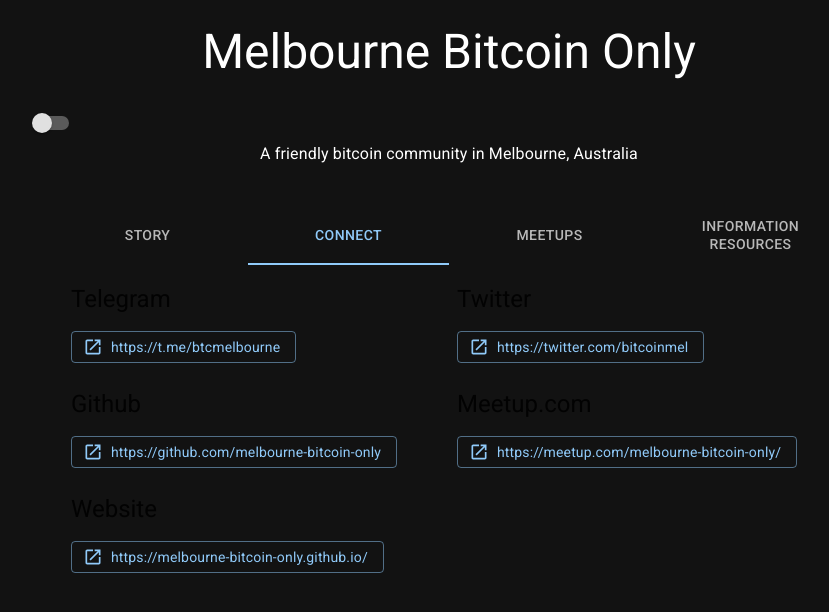
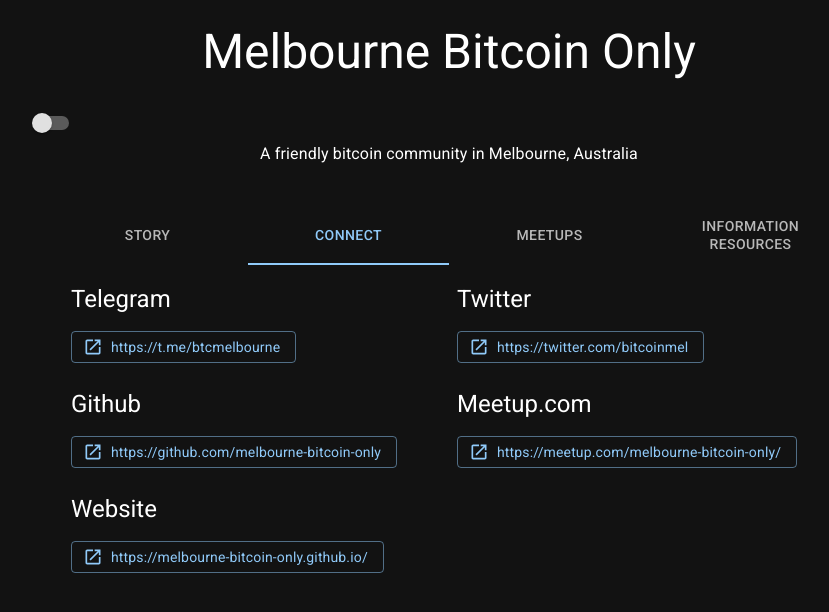
Before and after one commit to Melbourne-Bitcoin-Only/web-frontend, a React (Create React App) app: page / in a window 1280 px wide. Both pictures are taken after a click on the tab "CONNECT". Shown: the top 612 px of the page, without its empty margins (191-1020 px from the left). Built offline with nearby package versions, Linux system fonts and the light colour scheme.

Commit message:
Fix typo dark mode, mob btn group

```diff
--- a/src/App.tsx
+++ b/src/App.tsx
@@ -127,7 +127,7 @@
                   <Grid container spacing={2}>
                     {INTERNET_SOCIALS.map(social => (
                         <Grid item xs={6} style={{paddingTop: 10, paddingBottom: 15}}>
-                        <Typography variant="h5" sx={{paddingBottom: 2}}>
+                        <Typography variant="h5" color="textPrimary" sx={{paddingBottom: 2}}>
                           {social.type}
                         </Typography>
                         <Button href={social.url} sx={{textTransform: 'lowercase'}}target="_blank" variant="outlined" startIcon={<OpenInNewIcon />}>
@@ -202,7 +202,7 @@
                 </TabPanel>
                 <TabPanel value={value} index={3} >
                   <Container maxWidth="lg" sx={{textAlign: 'center', marginBottom: 5}}>
-                    <ButtonGroup size="small" variant="outlined">
+                    <ButtonGroup size="small" orientation={isMobile ? 'vertical' : 'horizontal'} variant="outlined" fullWidth={isMobile ? true : false}>
                       {categories.map(category => {
                         return (
                           <Button onClick={() => {
```
